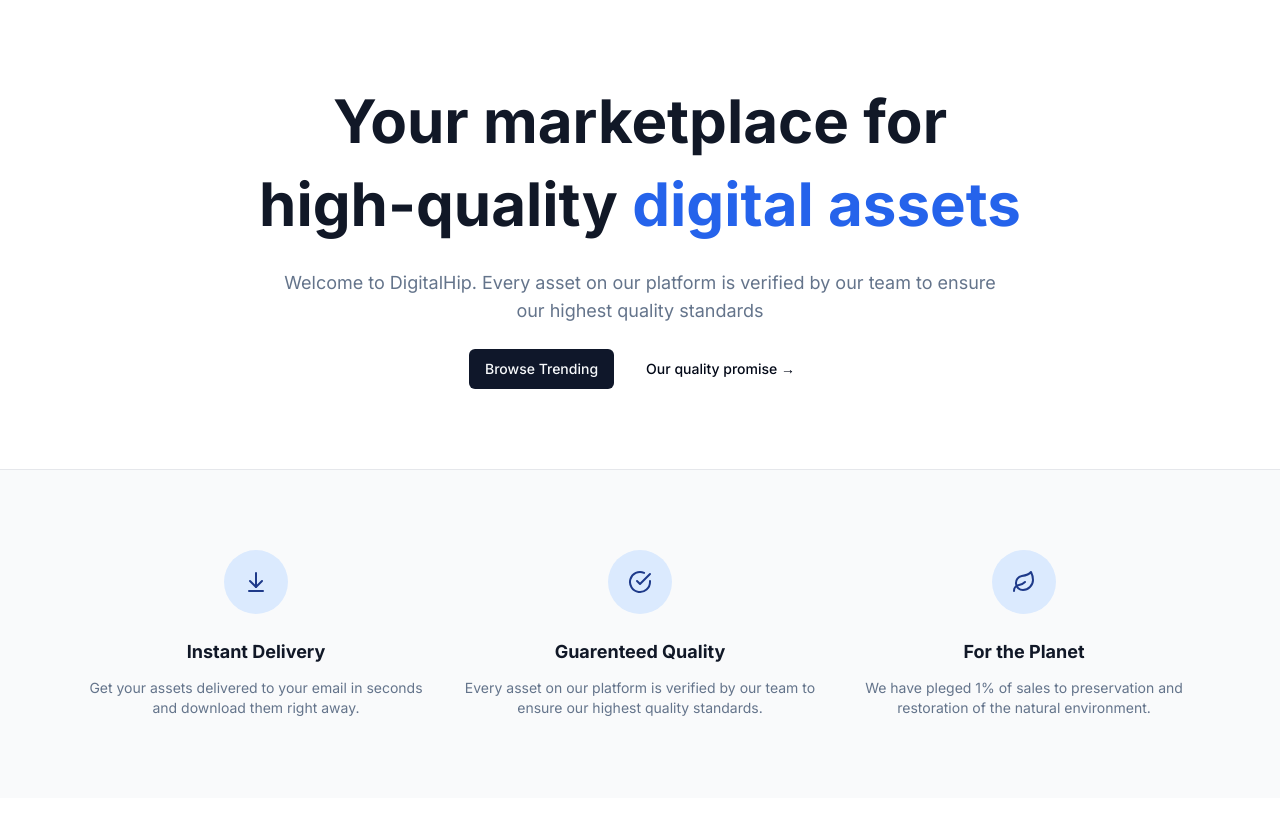
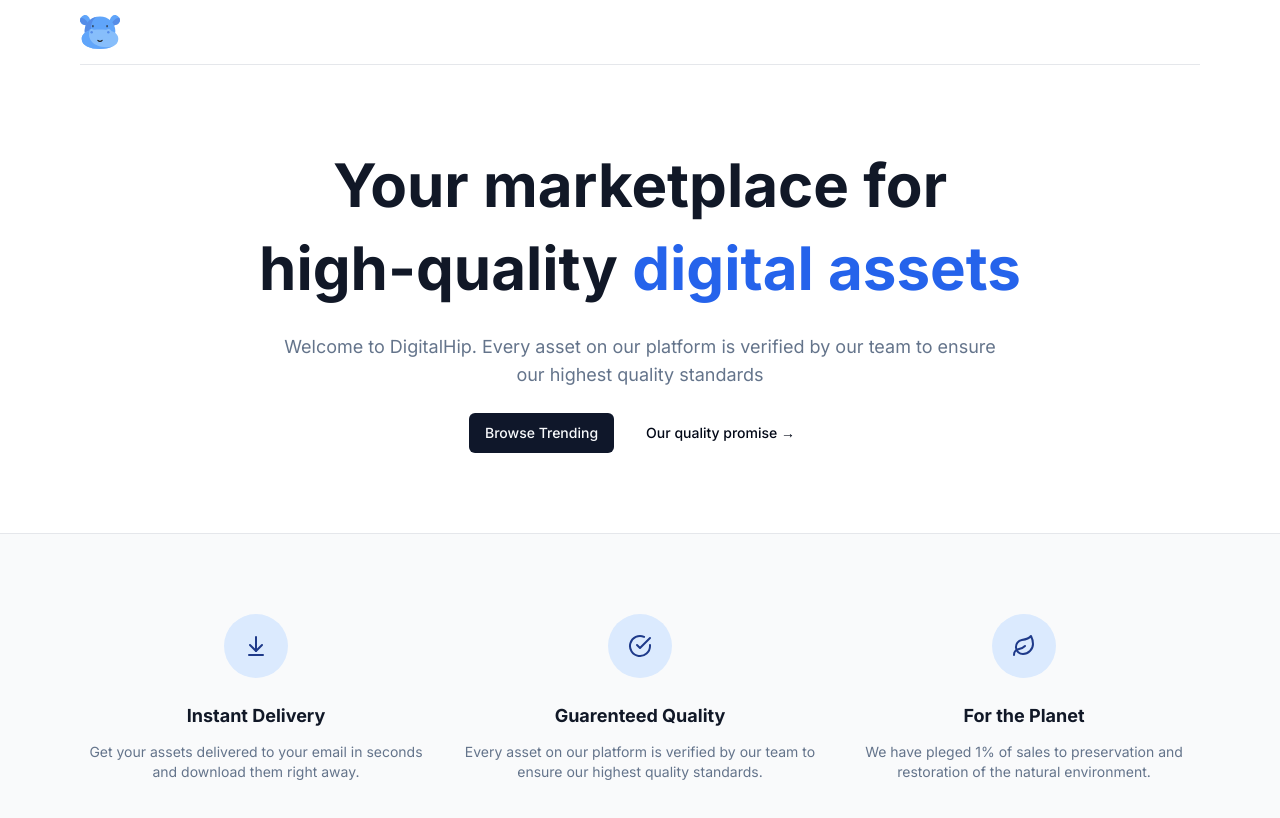
Before and after one commit to Vozika/marketplace, a Next.js app: page / in a window 1280 px wide. Shown: the top 818 px of the page. Built offline with nearby package versions, Linux system fonts and the light colour scheme.

Commit message:
add Navbar component

```diff
--- a/src/app/layout.tsx
+++ b/src/app/layout.tsx
@@ -2,6 +2,7 @@
 import { Inter } from "next/font/google";
 import "./globals.css";
 import { cn } from "@/lib/utils";
+import Navbar from "@/components/Navbar/Navbar";
 
 const inter = Inter({ subsets: ["latin"] });
 
@@ -21,6 +22,7 @@
         className={cn("relative h-full font-sans antialiased", inter.className)}
       >
         <main className="relative flex flex-col min-h-screen">
+          <Navbar />
           <div className="flex-grow flex-1">{children}</div>
         </main>
       </body>
--- /dev/null
+++ b/src/components/Icons/Icons.tsx
@@ -0,0 +1,89 @@
+import { LucideProps } from "lucide-react";
+
+export const Icons = {
+  logo: (props: LucideProps) => (
+    <svg {...props} viewBox="0 0 512 512">
+      <g>
+        <path
+          d="M105.67 56.012c24.601 24.601 41.244 81.13 16.643 105.731s-81.13 7.958-105.731-16.643-20.623-60.509 3.978-85.11 60.509-28.579 85.11-3.978z"
+          fill="#60a5fa"
+          data-original="#abdfeb"
+          opacity="1"
+        ></path>
+        <path
+          d="M111.097 169.375c-9.754-53.933-61.535-93.098-102.131-94.531-13.495 22.793-12.381 50.26 7.615 70.256 21.368 21.367 66.817 36.724 94.516 24.275z"
+          fill="#558ce7"
+          data-original="#8bcdd8"
+          opacity="1"
+        ></path>
+        <path
+          d="M406.33 56.012c-24.601 24.601-41.244 81.13-16.643 105.731s81.13 7.958 105.731-16.643 20.623-60.509-3.978-85.11-60.509-28.579-85.11-3.978z"
+          fill="#60a5fa"
+          data-original="#abdfeb"
+          opacity="1"
+        ></path>
+        <path
+          d="M400.903 169.375c9.754-53.933 61.535-93.098 102.13-94.531 13.495 22.793 12.381 50.26-7.615 70.256-21.367 21.367-66.816 36.724-94.515 24.275z"
+          fill="#558ce7"
+          data-original="#8bcdd8"
+          opacity="1"
+        ></path>
+        <ellipse
+          cx="256"
+          cy="244.04"
+          rx="196.34"
+          ry="186.42"
+          fill="#60a5fa"
+          data-original="#abdfeb"
+          opacity="1"
+        ></ellipse>
+        <path
+          d="M165.588 196.685a7.5 7.5 0 0 1-7.5-7.5v-15.008a7.5 7.5 0 0 1 15 0v15.008a7.5 7.5 0 0 1-7.5 7.5zM346.412 196.685a7.5 7.5 0 0 1-7.5-7.5v-15.008a7.5 7.5 0 0 1 15 0v15.008a7.5 7.5 0 0 1-7.5 7.5z"
+          fill="#222222"
+          data-original="#464d59"
+          opacity="1"
+        ></path>
+        <path
+          d="M212.03 62.322c-87.266 18.957-152.372 93.12-152.372 181.723 0 102.957 87.905 186.42 196.342 186.42 19.952 0 39.204-2.835 57.346-8.087C85.074 329.977 119.169 118.281 212.03 62.322z"
+          fill="#558ce7"
+          data-original="#8bcdd8"
+          opacity="1"
+        ></path>
+        <path
+          d="M409.201 247.067c-3.993-1.525-7.205-4.522-9.287-8.256-7.292-13.082-21.262-21.931-37.303-21.931a42.466 42.466 0 0 0-25.912 8.775c-2.706 2.072-6.138 2.964-9.522 2.563-22.448-2.662-46.36-3.941-71.178-3.941-24.818 0-48.73 1.279-71.178 3.941-3.384.401-6.816-.491-9.522-2.563a42.466 42.466 0 0 0-25.912-8.775c-16.04 0-30.01 8.85-37.303 21.931-2.081 3.734-5.293 6.731-9.287 8.256-49.69 18.976-81.141 50.52-81.141 97.301 0 85.459 104.919 128.202 234.342 128.202S490.34 429.827 490.34 344.368c.002-46.782-31.448-78.325-81.139-97.301z"
+          fill="#87befb"
+          data-original="#b9e8ef"
+          opacity="1"
+        ></path>
+        <path
+          d="M256 383.302a44.19 44.19 0 0 1-33.317-15.175 7.5 7.5 0 0 1 11.309-9.855 29.192 29.192 0 0 0 22.009 10.03 29.195 29.195 0 0 0 22.009-10.03 7.501 7.501 0 0 1 11.309 9.855A44.197 44.197 0 0 1 256 383.302z"
+          fill="#222222"
+          data-original="#464d59"
+          opacity="1"
+        ></path>
+        <circle
+          cx="149.39"
+          cy="259.56"
+          r="15.519"
+          fill="#558ce7"
+          data-original="#8bcdd8"
+          opacity="1"
+        ></circle>
+        <circle
+          cx="362.61"
+          cy="259.56"
+          r="15.519"
+          fill="#558ce7"
+          data-original="#8bcdd8"
+          opacity="1"
+        ></circle>
+        <path
+          d="M416.18 443.185c-246.851 43.269-311.115-113.303-300.169-158.197.615-2.522.695-5.142.379-7.719-2.455-20.031 5.053-45.274 18.266-57.764a42.819 42.819 0 0 0-22.705 19.548c-2.002 3.647-5.171 6.496-9.059 7.978-49.745 18.972-81.235 50.526-81.235 97.337 0 85.459 104.919 128.202 234.342 128.202 61.953 0 118.279-9.801 160.181-29.385z"
+          fill="#60a5fa"
+          data-original="#abdfeb"
+          opacity="1"
+        ></path>
+      </g>
+    </svg>
+  ),
+};
--- /dev/null
+++ b/src/components/Navbar/Navbar.tsx
@@ -0,0 +1,28 @@
+import React from "react";
+import MaxWidthWrapper from "../MaxWidthWrapper/MaxWidthWrapper";
+import Link from "next/link";
+import { Icons } from "../Icons/Icons";
+
+function Navbar() {
+  return (
+    <div className="bg-white sticky z-50 top-0 inset-x-0 h-16">
+      <header className="relative bg-white">
+        <MaxWidthWrapper>
+          <div className="border-b border-gray-200">
+            <div className="flex h-16 items-center">
+              {/* TODO: Mobile nav */}
+
+              <div className="ml-4 flex lg:ml-0">
+                <Link href="/">
+                  <Icons.logo className="h-10 w-10" />
+                </Link>
+              </div>
+            </div>
+          </div>
+        </MaxWidthWrapper>
+      </header>
+    </div>
+  );
+}
+
+export default Navbar;
```
